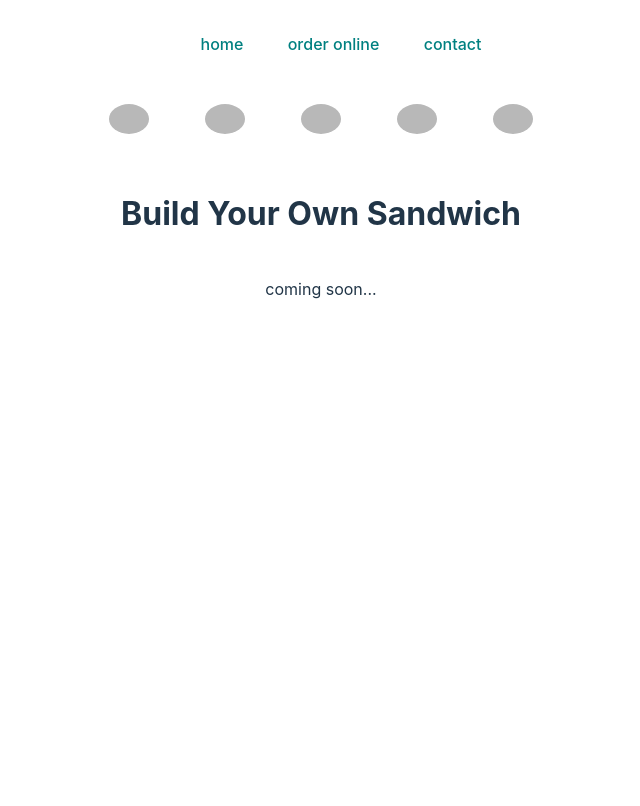
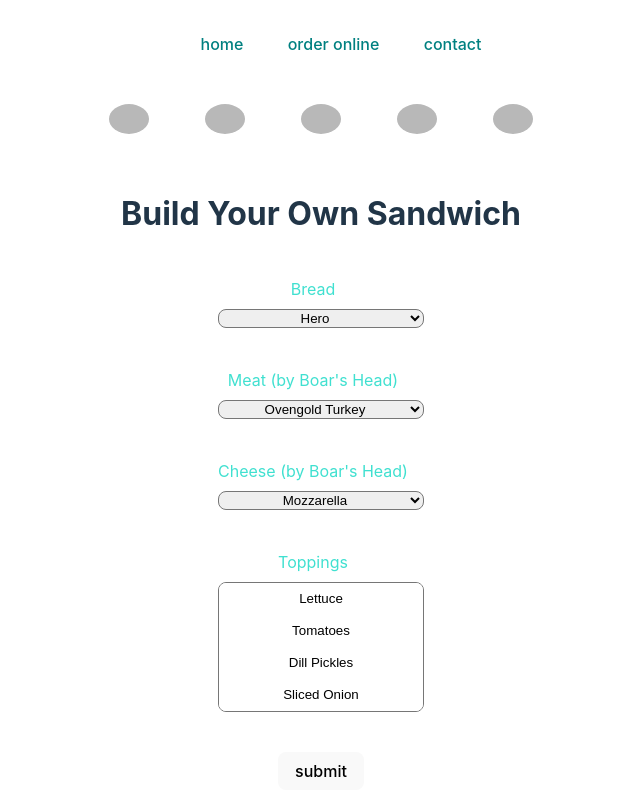
Before and after one commit to cherch173/broadwaybodega, a React (Vite) app in the folder broadwaybagel/: page /byo in a window 1280 px wide. Shown: the whole page, without its empty margins (319-959 px from the left). Built offline with nearby package versions, Linux system fonts and the light colour scheme; grey boxes are pictures that could not be loaded.

Commit message:
build yer own sando times

```diff
--- a/broadwaybagel/src/App.css
+++ b/broadwaybagel/src/App.css
@@ -129,6 +129,30 @@ figcaption:hover {
   box-shadow: 0px 0px 2px 2px rgba(119, 185, 148, .73);
 }
 
+form {
+  display: grid;
+  justify-content: center;
+}
+
+label {
+  color: turquoise;
+  margin-right: 2vmin;
+  margin-bottom: 1vmin;
+}
+
+select {
+margin-bottom: 2vmin;
+}
+
+option {
+  text-align: center;
+  padding: 1vmin;
+}
+
+.dropdown {
+  border-radius: 8px;
+}
+
 button {
   border-radius: 8px;
   border: 1px solid transparent;
--- a/broadwaybagel/src/components/Byo.jsx
+++ b/broadwaybagel/src/components/Byo.jsx
@@ -1,4 +1,5 @@
 import React from 'react'
+import { components } from 'react-select'
 import { useState, useEffect, useRef, useContext } from 'react'
 import { Link } from 'react-router-dom'
 
@@ -7,7 +8,67 @@ const Byo = () => {
         <div>
             <h1 className="headerText">Build Your Own Sandwich</h1>
             <br />
-       coming soon...
+            <form action="#">
+                <label htmlFor="bread">Bread</label>
+                <select default="Roll" className="dropdown" id="bread">
+                    <option value="Hero">Hero</option>
+                    <option value="Roll">Roll</option>
+                    <option value="Wrap">Wrap</option>
+                </select>
+                <br />
+                <label htmlFor="meat">Meat (by Boar's Head) </label>
+                <select default="Roll" className="dropdown" id="bread">
+                    <option value="Ovengold Turkey">Ovengold Turkey</option>
+                    <option value="Honey Turkey">Honey Turkey</option>
+                    <option value="Cracked Pepper Turkey">Cracked Pepper Turkey</option>
+                    <option value="Smoked Ham">Smoked Ham</option>
+                    <option value="Turkey Ham">Turkey Ham</option>
+                    <option value="Bacon">Bacon</option>
+                    <option value="Turkey Bacon">Turkey Bacon</option>
+                    <option value="Sausage">Sausage</option>
+                    <option value="Impossible Sausage">Impossible Sausage</option>
+                    <option value="Firesmith Roast Chicken">Firesmith Roast Chicken</option>
+                    <option value="Firesmith Roast Chicken">Buffalo Chicken (sliced)</option>
+                    <option value="Chicken Cutlet">Chicken Cutlet</option>
+                    <option value="Grilled Chicken">Grilled Chicken</option>
+                    <option value="Red Pastrami">Red Pastrami</option>
+                    <option value="Romanian Pastrami">Romanian Pastrami</option>
+                    <option value="Roast Beef">Roast Beef</option>
+                    <option value="Genoa Pastrami">Genoa Salami</option>
+                    <option value="Hard Salami">Hard Salami</option>
+                </select>
+                <br />
+                <label htmlFor="cheese">Cheese (by Boar's Head) </label>
+                <select name="cheese" default="Mozzarella" className="dropdown" id="cheese">
+                    <option value="Mozzarella">Mozzarella</option>
+                    <option value="Swiss">Swiss</option>
+                    <option value="Sharp Cheddar">Sharp Cheddar</option>
+                    <option value="Provolone">Provolone</option>
+                    <option value="Muenster">Muenster</option>
+                    <option value="Pepperjack">Pepperjack</option>
+                    <option value="Cojita">Cojita</option>
+                    <option value="Oaxaca">Oaxaca</option>
+                    <option value="American">American</option>
+                    <option value="Parmasean">Parmasean</option>
+                    <option value="Brie">Brie</option>
+                </select>
+                <br />
+                <label htmlFor="Toppings">Toppings</label>
+                <select name="toppings" className="dropdown" id="toppings" multiple>
+                    <option value="Lettuce">Lettuce</option>
+                    <option value="Tomatoes">Tomatoes</option>
+                    <option value="Dill Pickles">Dill Pickles</option>
+                    <option value="Sliced Onion">Sliced Onion</option>
+                    <option value="Grilled Onion">Grilled Onion</option>
+                    <option value="Avocado">Avocado</option>
+                    <option value="Spinach">Spinach</option>
+                    <option value="Mushrooms">Mushrooms</option>
+                    <option value="Pepperoncini">Pepperoncini</option>
+                    <option value="Grilled Bell Peppers">Grilled Bell Peppers</option>
+                </select>
+            </form>
+            <br />
+            <button className="button" type="submit">submit</button>
         </div>
     )
 }
```
Lines whose indentation alone changed are shown as unchanged.
